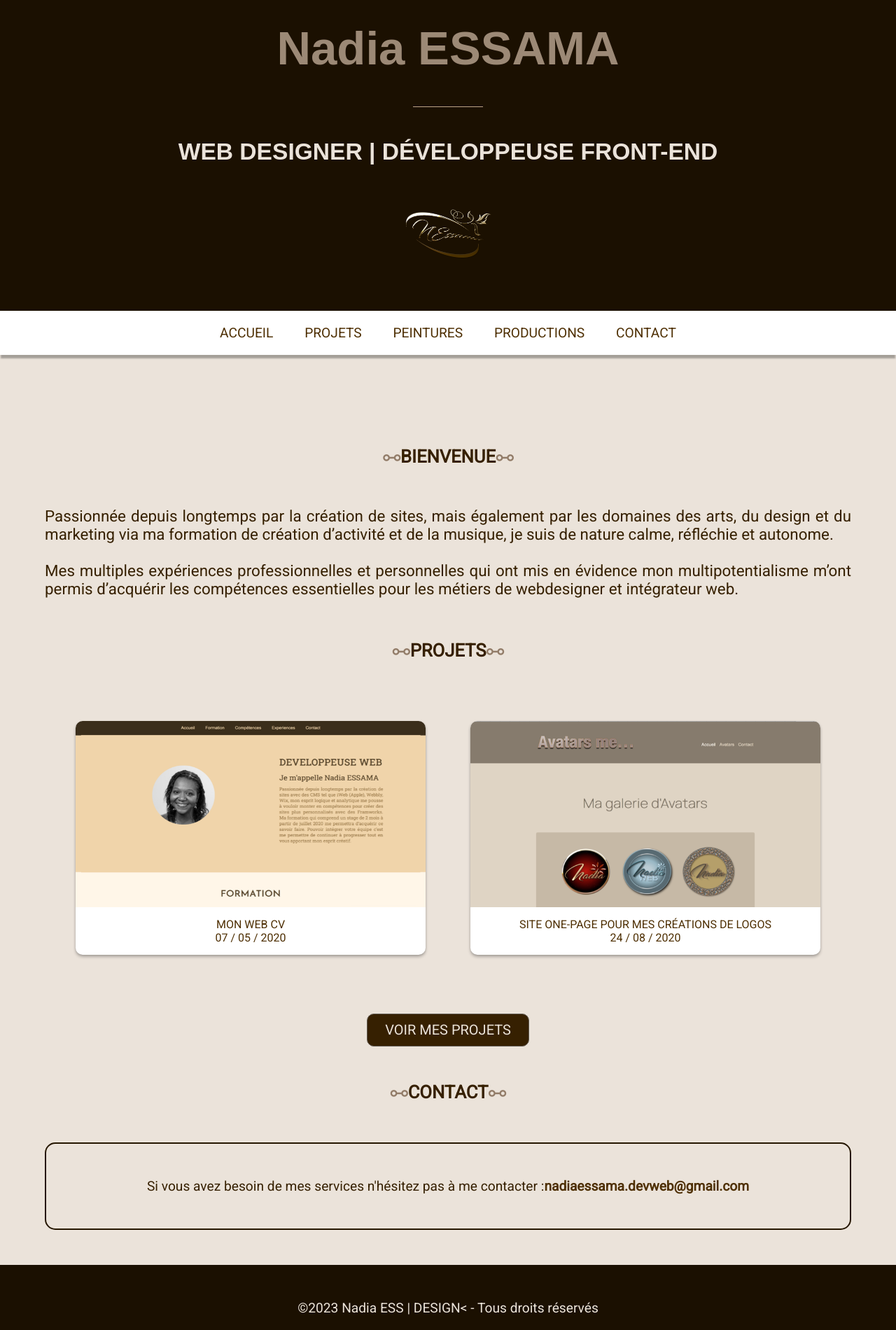
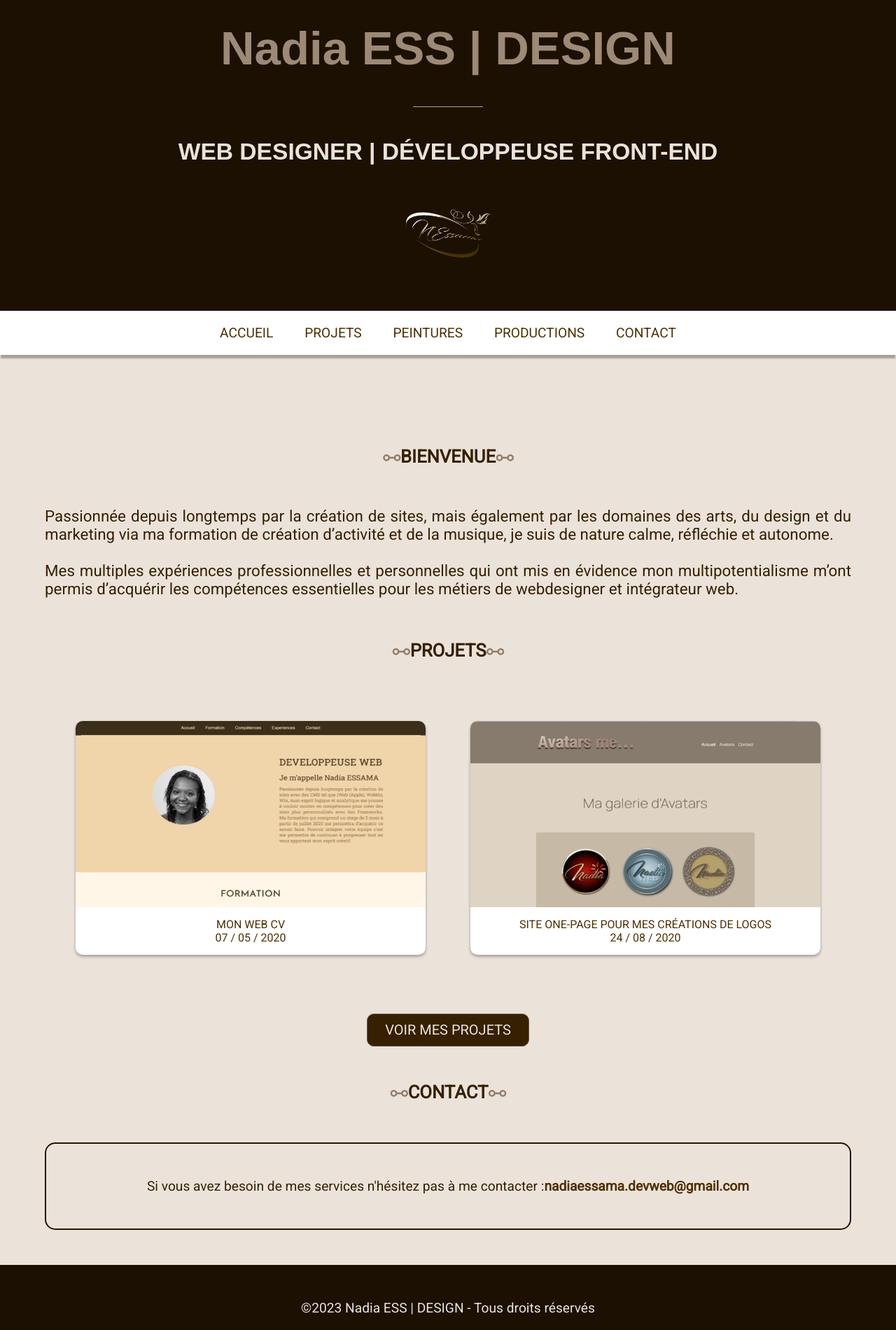
Before and after one commit to nadiaprojets/portfolio2, a plain HTML site: page index.html in a window 1280 px wide. Shown: the whole page at 70% size. Drawn offline with Linux system fonts and the light colour scheme; a web font is replaced by a local one.

Commit message:
Update index.html

```diff
--- a/index.html
+++ b/index.html
@@ -3,7 +3,7 @@
     <head>
         <meta charset="UTF-8">
         <meta name="viewport" content="width=device-width, initial-scale=1.0">
-        <title>Nadia ESSAMA | Portfolio</title>
+        <title>Nadia ESS | DESIGN Portfolio</title>
         <link href="design/style.css" type="text/css" rel="stylesheet">
         <link href="https://fonts.googleapis.com/css2?family=Open+Sans&family=Roboto&display=swap" rel="stylesheet">
         <link href="https://fonts.googleapis.com/css2?family=Thasadith&display=swap" rel="stylesheet">
@@ -12,7 +12,7 @@
         <!-- DÉBUT DE L'ENTETE -->
         <header>
             <!-- INDENTITÉ -->
-            <h1>Nadia ESSAMA</h1>
+            <h1>Nadia ESS | DESIGN</h1>
 
             <span class="separateur"></span>
 
@@ -112,7 +112,7 @@ Mes multiples expériences professionnelles et personnelles qui ont mis en évid
 
         <!-- DÉBUT DU FOOTER -->
         <footer>
-            <p>&copy;2023 Nadia ESS | DESIGN<</a> - Tous droits réservés</p>
+            <p>&copy;2023 Nadia ESS | DESIGN</a> - Tous droits réservés</p>
         </footer>
         <!-- FIN DU FOOTER -->
 
```
